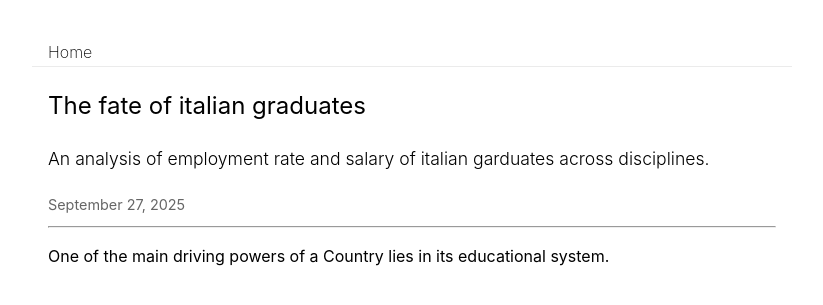
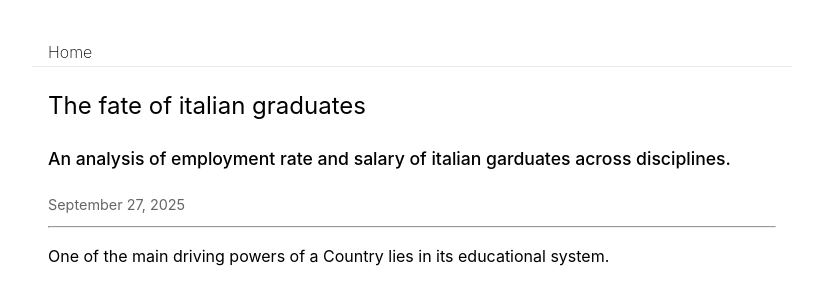
Before and after one commit to pietroborchia/my-blog, a Jekyll site: the page built from _posts/2025-09-27-The fate of italian gradates.md, in a window 1280 px wide. Shown: the top 305 px of the page, without its empty margins (228-1051 px from the left). Built offline with Jekyll 4.4.1, drawn with Linux system fonts in a browser that asks for light colours.

Commit message:
Update style.css

```diff
--- a/assets/style.css
+++ b/assets/style.css
@@ -37,7 +37,7 @@ pre { background: #f6f8fa; padding: .75rem; border-radius: 10px; overflow: auto;
   text-decoration: underline; /* optional: visible affordance */
 }
 /* Posts style (also in previw)*/
-.post-summary { margin: .25rem 0 1.25rem; font-weight: 350; font-size: 1.1rem; }
+.post-summary { margin: .25rem 0 1.25rem; font-weight: 500; font-size: 1.1rem; }
 .posts-wrap { display: grid; gap: 1rem; }
 .post-item { padding: 1rem 0; border-bottom: 1px solid rgba(0,0,0,.08); }
 .post-item:last-child { border-bottom: none; }
```
